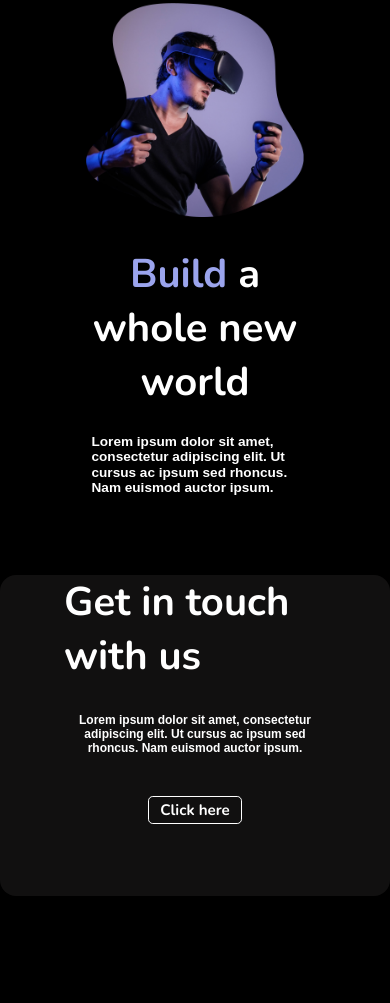
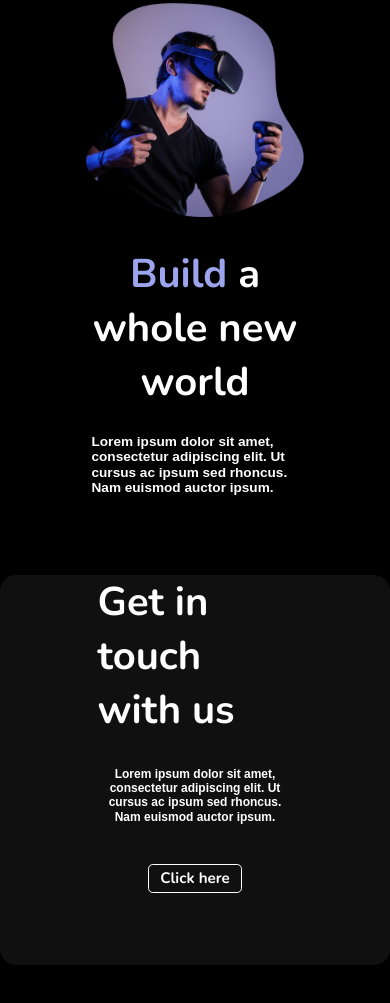
Before and after one commit to nesdark/Virtual-reality, a plain HTML site: page index.html in a window 390 px wide. Shown: the part 1429-2432 px from the top of the page. Before the commit the page ends 2405 px from the top, so only its background shows below. Drawn offline with nearby package versions, Linux system fonts and the light colour scheme.

Commit message:
Add files via upload

```diff
--- a/main.css
+++ b/main.css
@@ -317,7 +317,7 @@ header li {
 
     #footer {
         width: 100%;
-        padding: 0 min(15rem, 8rem);
+        padding: 0 25%;
     }
 
     #footer p {
```
